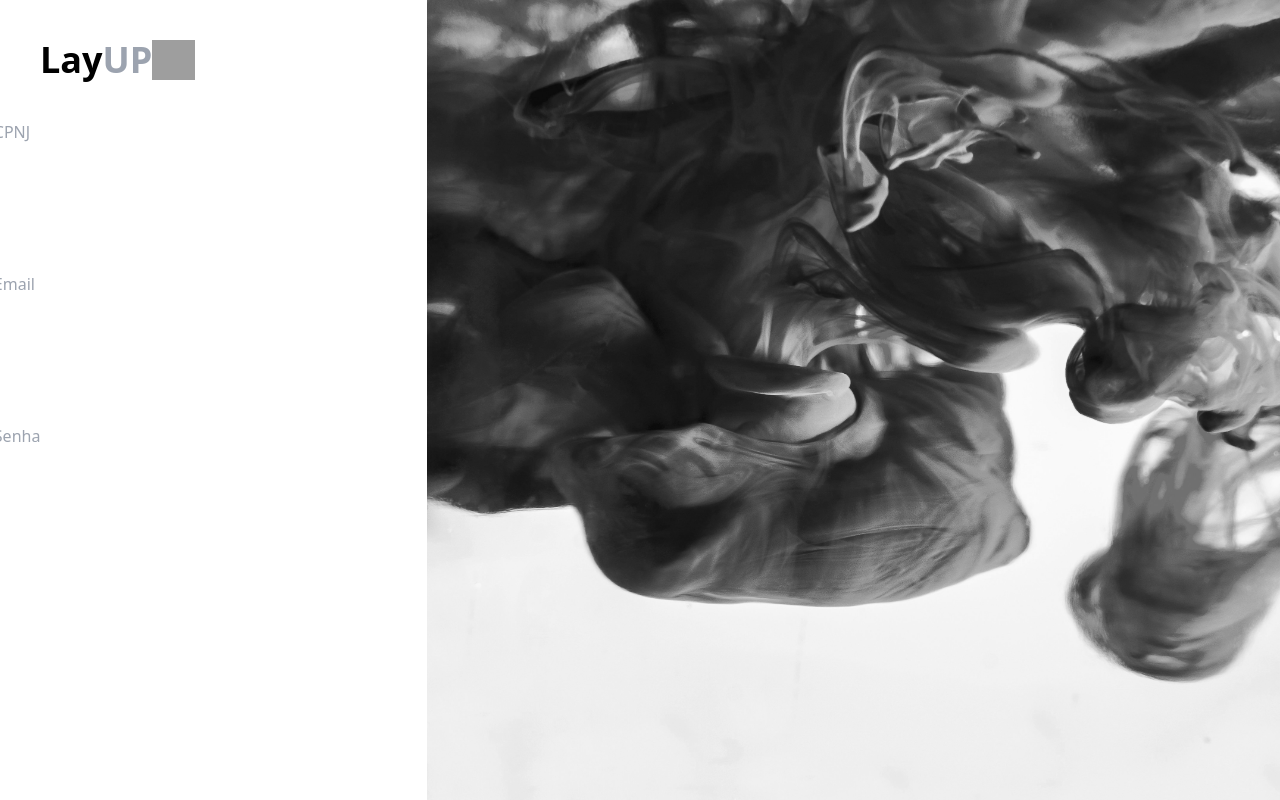
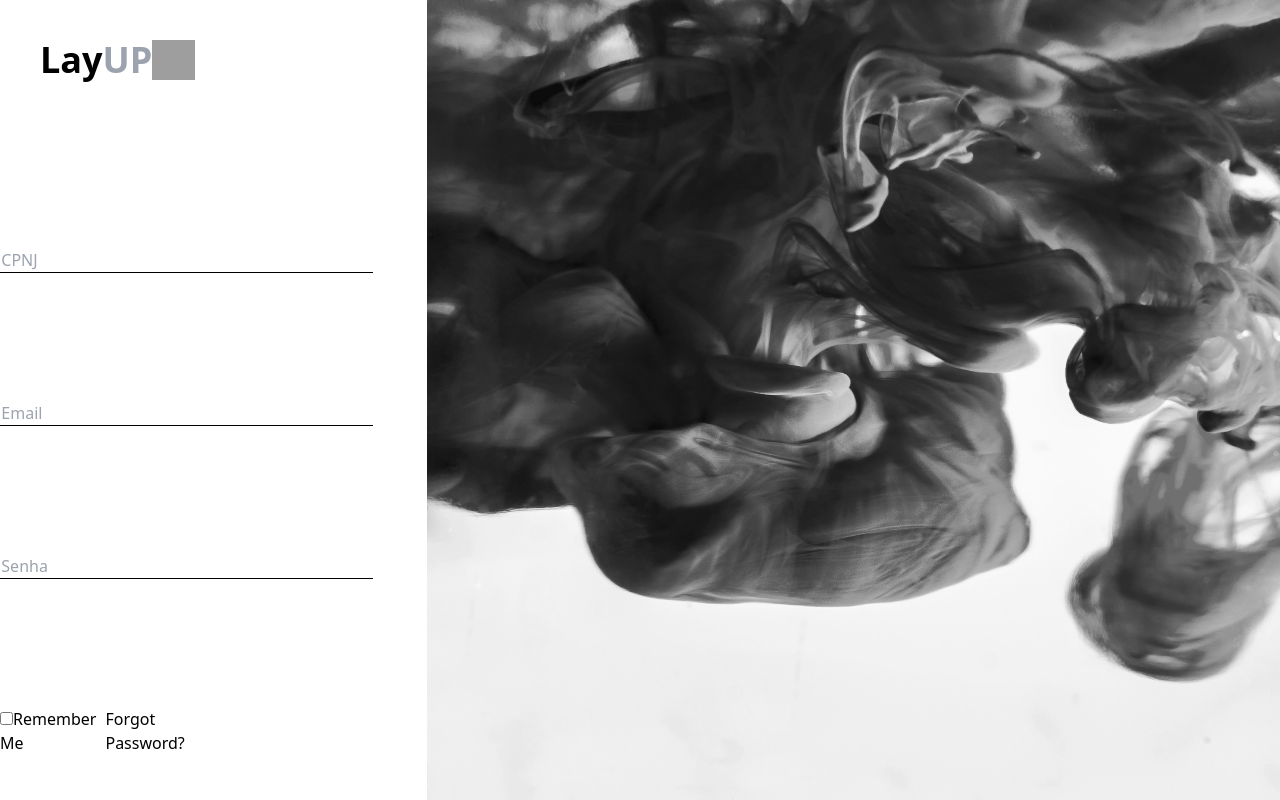
Before and after one commit to software-padaria/software-padaria, a Vue app: page /login in a window 1280 px wide. Built offline with nearby package versions, Linux system fonts and the light colour scheme; grey boxes are pictures that could not be loaded.

Commit message:
FEAT: Password Guide Pedro #2

```diff
--- a/src/views/LoginView.vue
+++ b/src/views/LoginView.vue
@@ -3,6 +3,7 @@
 <template>
   <main class="flex flex-row">
     <div class="form w-1/3 h-screen bg-white flex-col">
+      <section class="flex flex-col gap-32">
         <div class="flex flex-row p-10">
           <h1 class="text-4xl font-bold text-black">Lay</h1>
           <h1 class="text-4xl font-bold text-gray-400">UP</h1>
@@ -10,10 +11,23 @@
         </div>
 
         <form class="flex flex-col justify-center items-center gap-32 pr-52">
-        <input type="text" placeholder="CPNJ" />
-        <input type="text" placeholder="Email" />
-        <input type="text" placeholder="Senha" />
+          <input
+            type="text"
+            placeholder="CPNJ"
+            id="cnpj"
+            class="border-b-black border-b pl-3 w-96 ml-36"
+          />
+          <input type="text" placeholder="Email" class="border-b-black border-b pl-3 w-96 ml-36" />
+          <input type="text" placeholder="Senha" class="border-b-black border-b pl-3 w-96 ml-36" />
+          <div class="flex flex-row">
+          <div class="rememberMe">
+            <input type="checkbox" id="remember" />
+            <label for="remember">Remember Me</label>
+          </div>
+          <div class="forgotPassword">Forgot Password?</div>
+        </div>
         </form>
+      </section>
     </div>
 
     <div class="imagem w-2/3 h-screen"></div>
@@ -26,4 +40,13 @@
   background-size: 100%;
   background-position: -0px -220px;
 }
+.rememberMe {
+
+}
+
+input:focus {
+  outline: none;
+}
+::placeholder {
+}
 </style>
--- a/tailwind.config.js
+++ b/tailwind.config.js
@@ -3,7 +3,9 @@ export default {
   content: ['./index.html', './src/**/*.{vue,js,ts,jsx,tsx}'
 ],
   theme: {
-    extend: {},
+    extend: {
+
+    },
   },
   plugins: [],
 }
```
Lines whose indentation alone changed are shown as unchanged.
